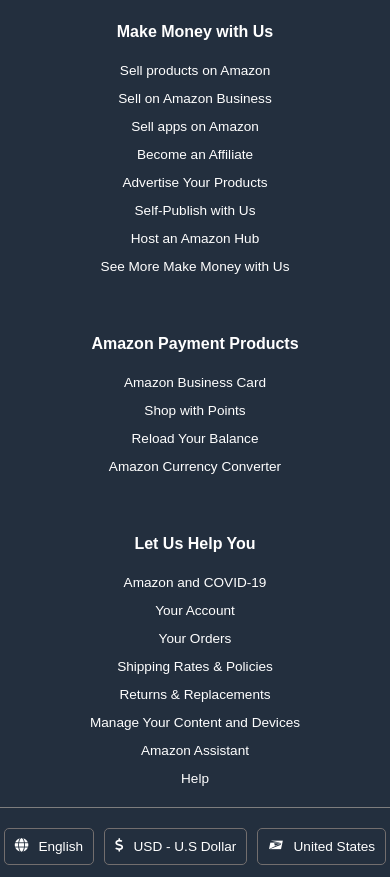
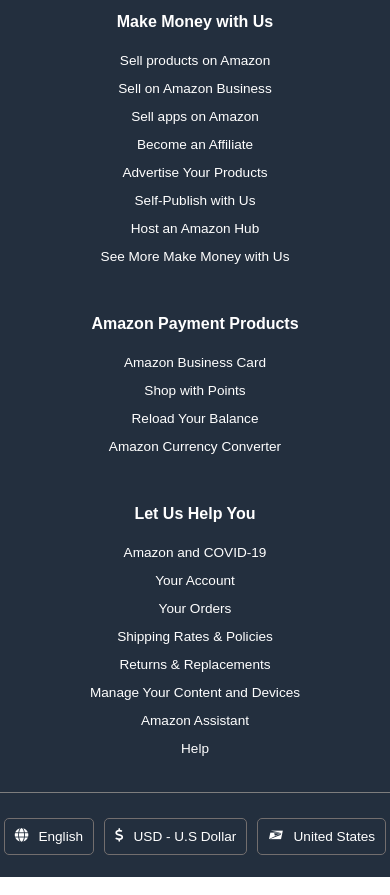
Before and after one commit to Madhavan58/AmazonClone, a plain HTML site: page index.html in a window 390 px wide. Shown: the part 1502-2397 px from the top of the page. Drawn offline with Linux system fonts and the light colour scheme.

Commit message:
latest-commit

```diff
--- a/media-queries.css
+++ b/media-queries.css
@@ -336,10 +336,26 @@
         height: 1150px;
         justify-content: flex-start;
         align-items: center;
-        gap: 50px;
+        gap: 40px;
     }
 
     .quick-links{
         width: auto;
     }
+
+    .divider{
+        border-top: 0.05px solid rgb(126, 126, 126);
+        position: relative;
+        bottom: 85px;
+    }
+
+    .footer-quick-tools{
+        display: flex;
+        position: relative;
+        bottom: 40px;
+        color: white;
+        justify-content: center;
+        align-items: center;
+        margin-top: -20px;
+    }
 }
```
